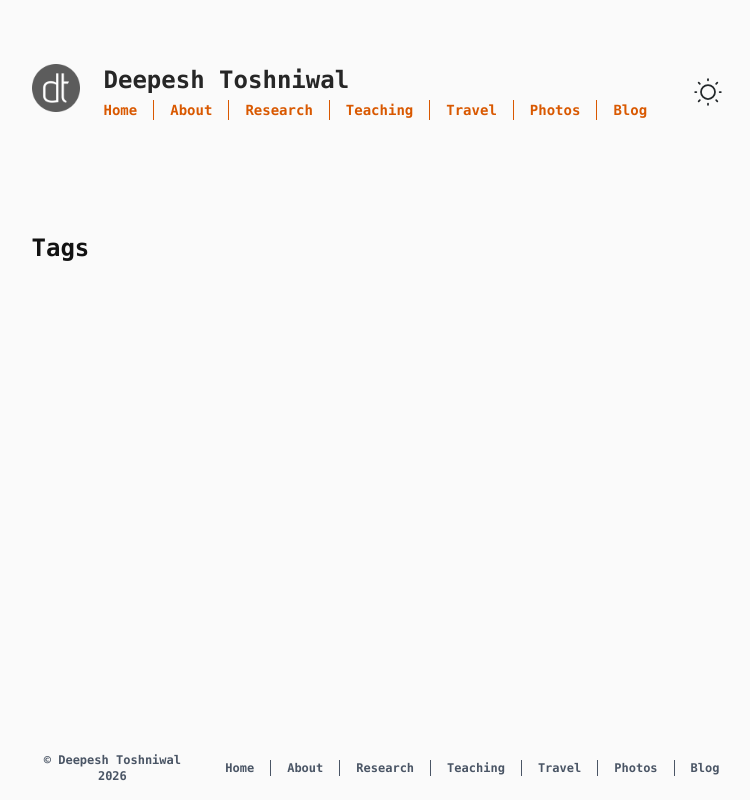
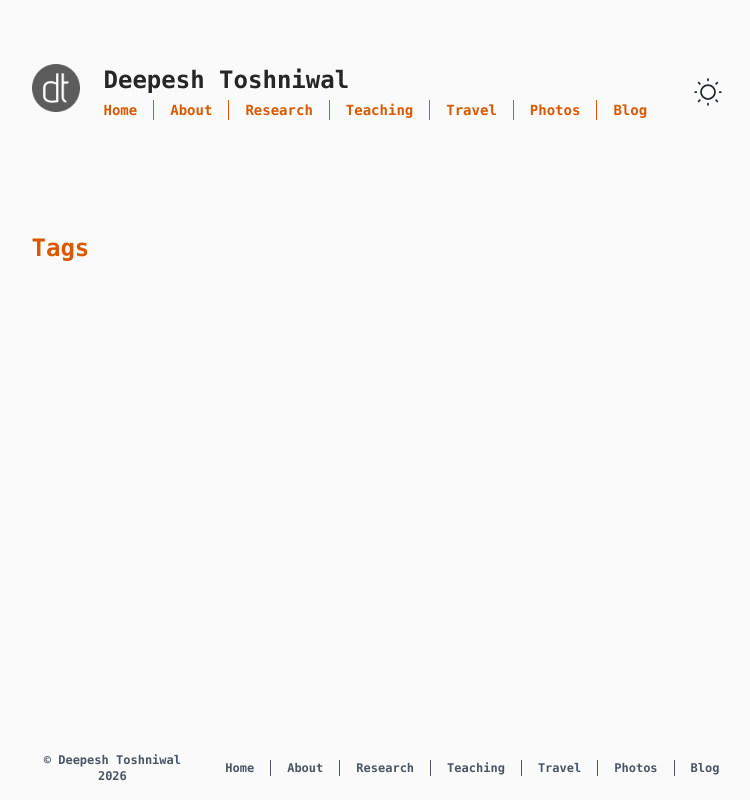
Before and after one commit to dtoshniwal/dtoshniwal.github.io, an Astro site: page /tags in a window 1280 px wide. Shown: the whole page, without its empty margins (249-999 px from the left). Built offline with nearby package versions, Linux system fonts and the light colour scheme; Astro itself is replaced by a stand-in of ours.

Commit message:
update title colors

```diff
--- a/src/styles/global.css
+++ b/src/styles/global.css
@@ -128,7 +128,7 @@
 	}
 
 	.title {
-		@apply text-accent-2 text-2xl font-semibold;
+		@apply text-accent text-2xl font-semibold;
 	}
 }
 
```
